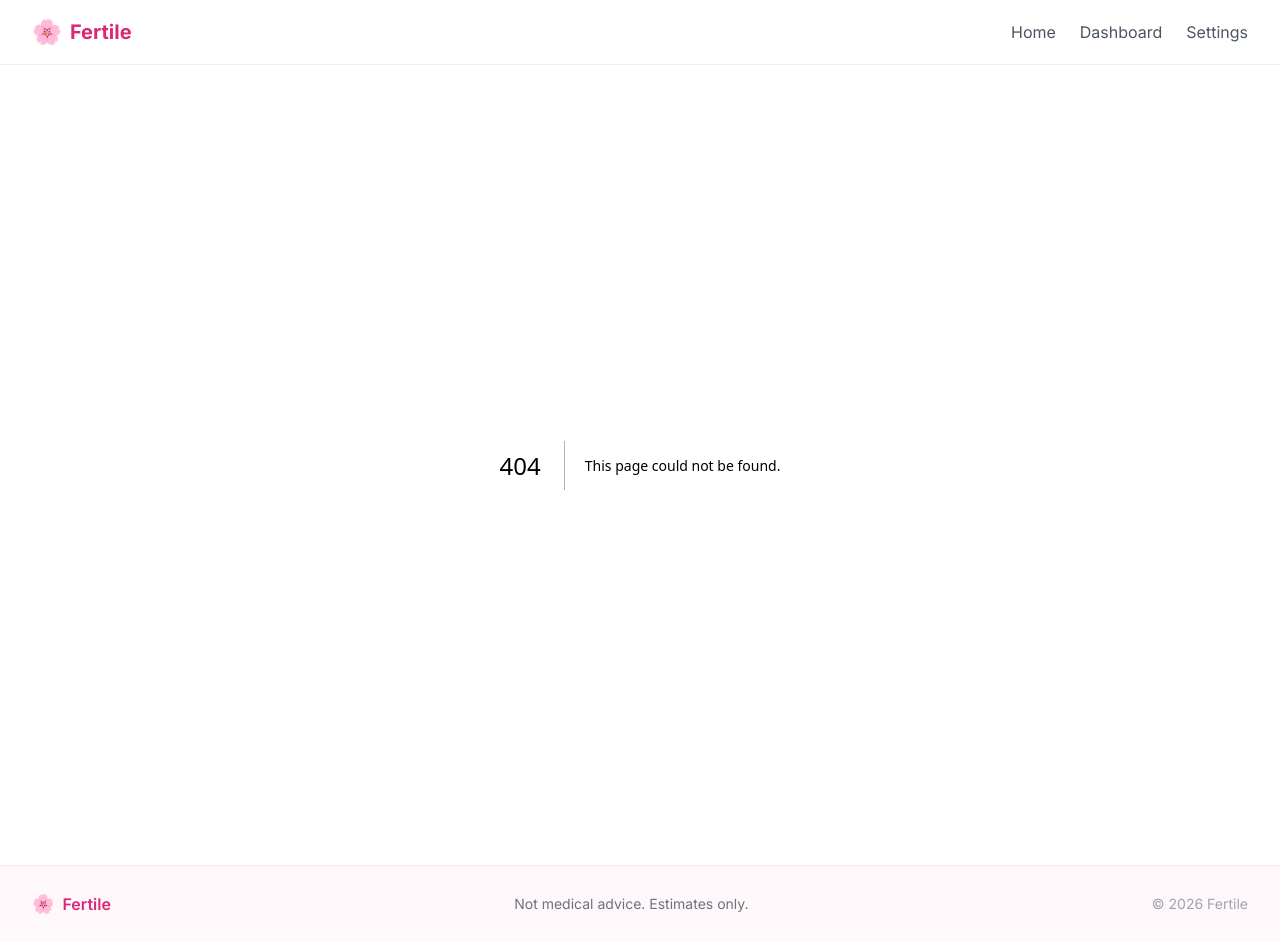
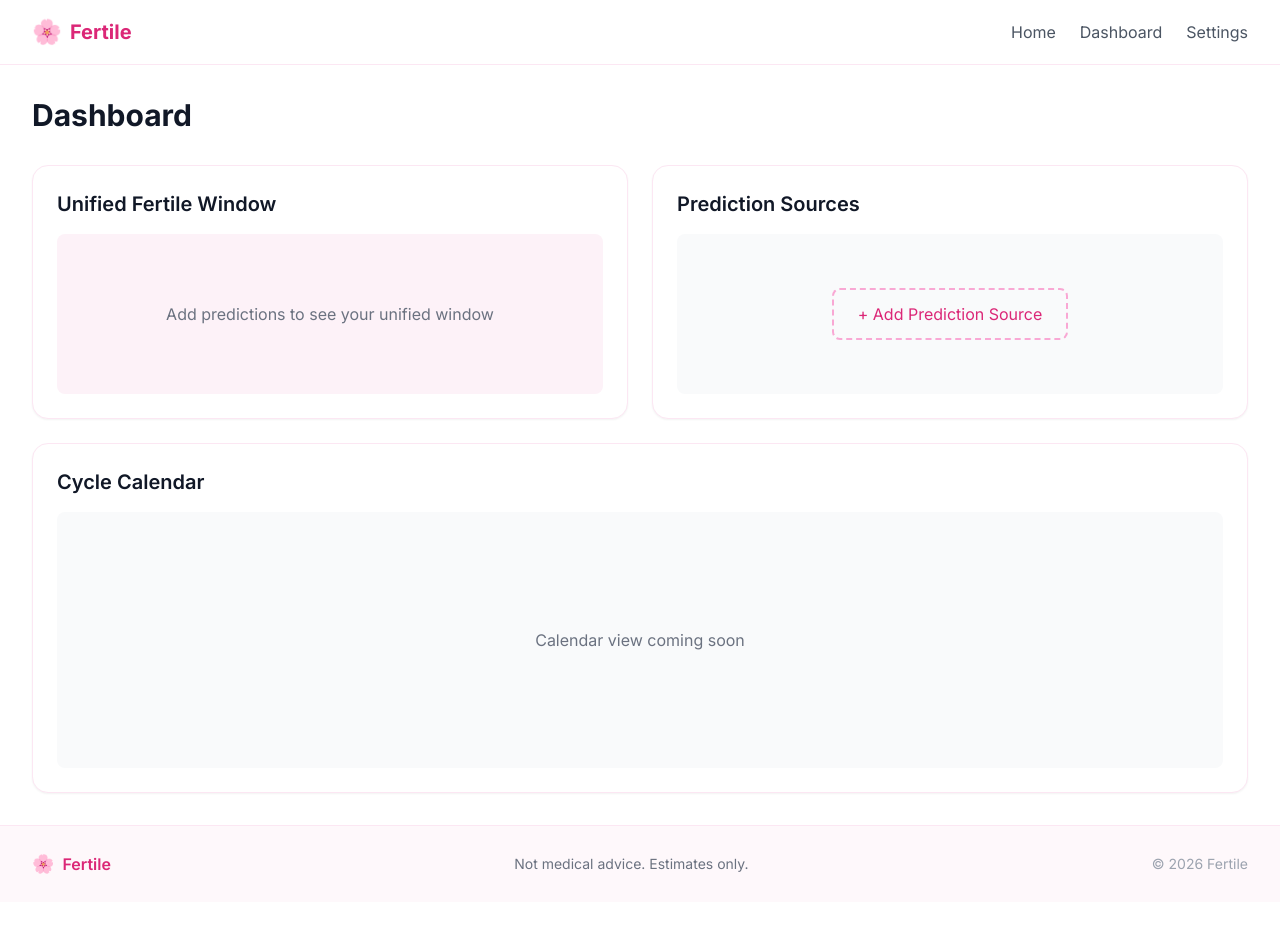
Before and after one commit to Digital-ZEL/fertile, a Next.js app: page /dashboard in a window 1280 px wide. Before the commit this address had no page. After the commit the page ends 902 px from the top, so only its background shows below. Built offline with nearby package versions, Linux system fonts and the light colour scheme.

Commit message:
feat(pages): add Dashboard placeholder page with unified window and sources cards

```diff
--- /dev/null
+++ b/src/app/dashboard/page.tsx
@@ -0,0 +1,36 @@
+export default function Dashboard() {
+  return (
+    <div className="mx-auto max-w-7xl px-4 py-8 sm:px-6 lg:px-8">
+      <h1 className="mb-8 text-3xl font-bold text-gray-900">Dashboard</h1>
+
+      {/* Placeholder Cards */}
+      <div className="grid gap-6 lg:grid-cols-2">
+        {/* Unified Window Card */}
+        <div className="rounded-2xl border border-pink-100 bg-white p-6 shadow-sm">
+          <h2 className="mb-4 text-xl font-semibold text-gray-900">Unified Fertile Window</h2>
+          <div className="flex h-40 items-center justify-center rounded-lg bg-pink-50">
+            <p className="text-gray-500">Add predictions to see your unified window</p>
+          </div>
+        </div>
+
+        {/* Input Sources Card */}
+        <div className="rounded-2xl border border-pink-100 bg-white p-6 shadow-sm">
+          <h2 className="mb-4 text-xl font-semibold text-gray-900">Prediction Sources</h2>
+          <div className="flex h-40 items-center justify-center rounded-lg bg-gray-50">
+            <button className="rounded-lg border-2 border-dashed border-pink-300 px-6 py-3 text-pink-600 transition-colors hover:border-pink-400 hover:bg-pink-50">
+              + Add Prediction Source
+            </button>
+          </div>
+        </div>
+
+        {/* Calendar Card */}
+        <div className="rounded-2xl border border-pink-100 bg-white p-6 shadow-sm lg:col-span-2">
+          <h2 className="mb-4 text-xl font-semibold text-gray-900">Cycle Calendar</h2>
+          <div className="flex h-64 items-center justify-center rounded-lg bg-gray-50">
+            <p className="text-gray-500">Calendar view coming soon</p>
+          </div>
+        </div>
+      </div>
+    </div>
+  );
+}
```
